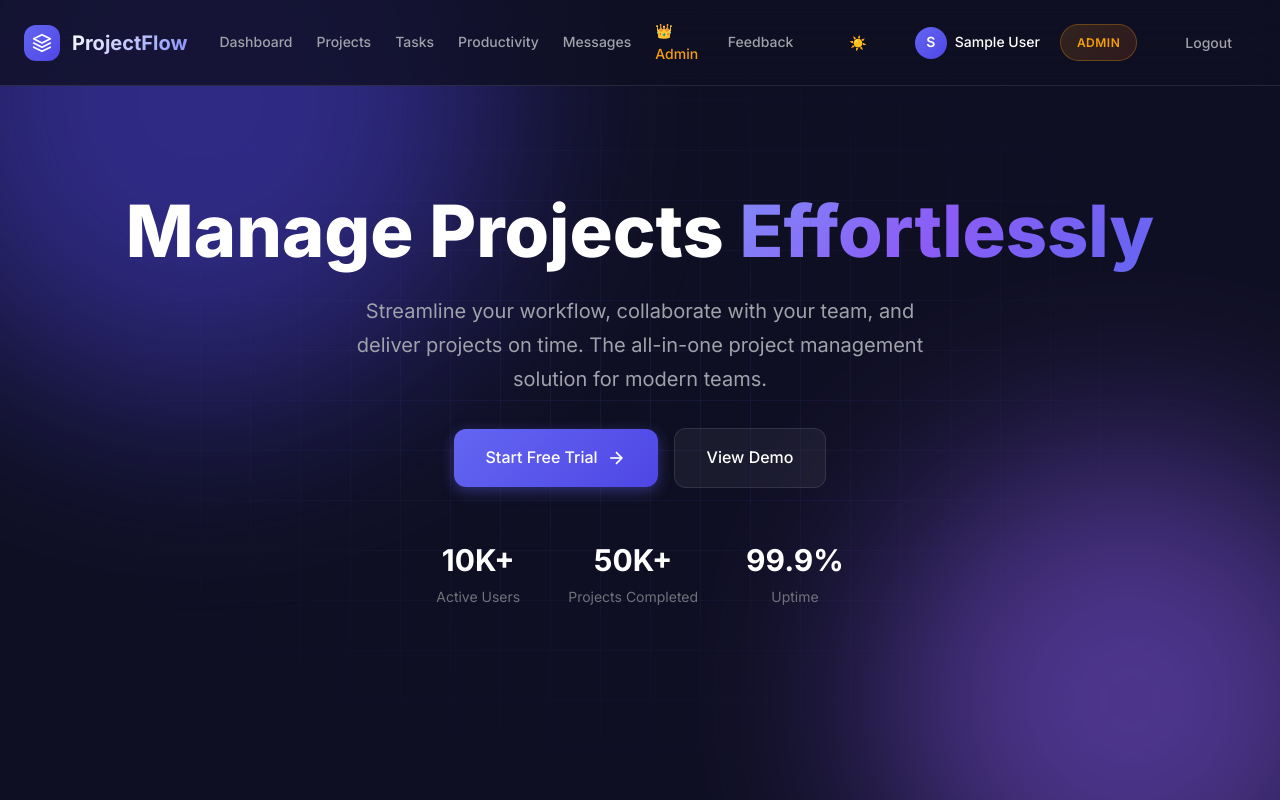
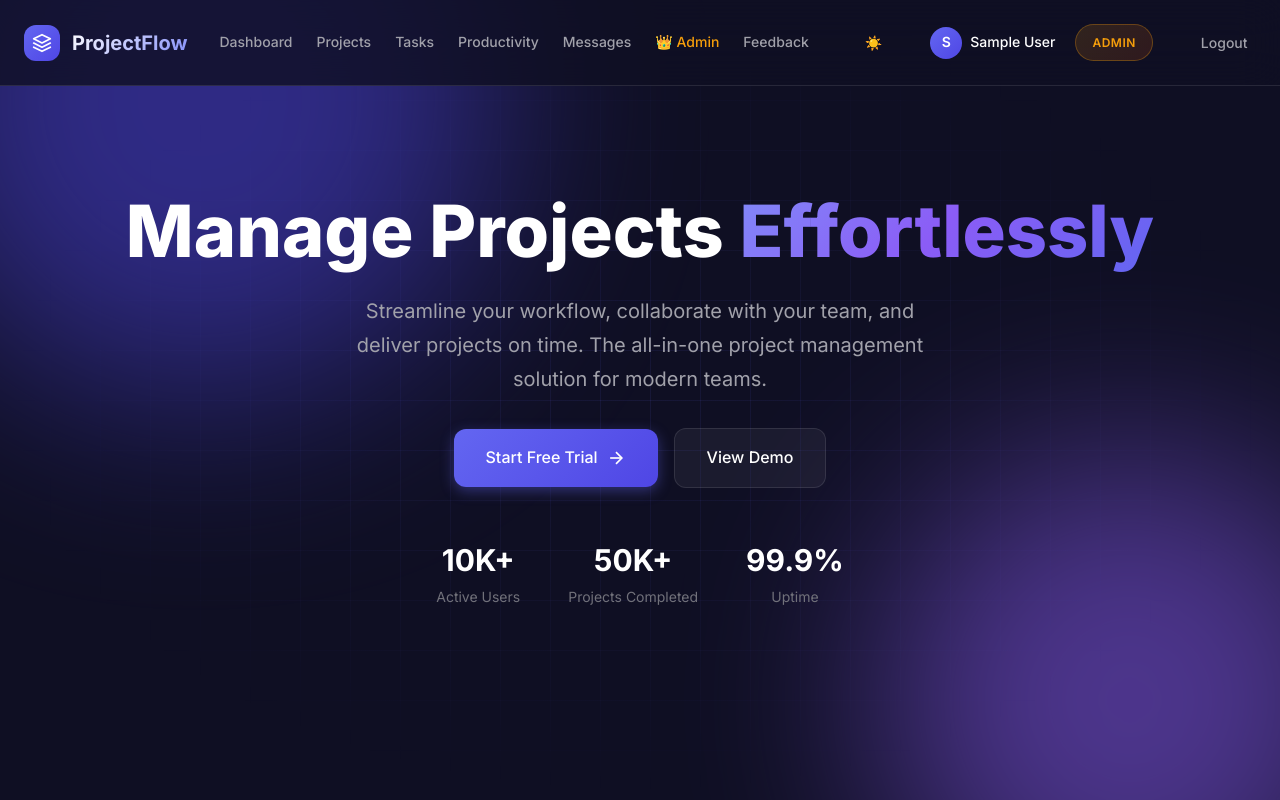
Before and after one commit to jeevansambath-2004/frontend, a React (Create React App) app: page / in a window 1280 px wide. Shown: the top 800 px of the page. Built offline with nearby package versions, Linux system fonts and the light colour scheme; no server answers; sample sign-in values are in the browser's storage.

Commit message:
changed navbar

```diff
--- a/src/components/Navbar.css
+++ b/src/components/Navbar.css
@@ -61,8 +61,12 @@
     font-size: var(--text-sm);
     font-weight: 500;
     text-decoration: none;
-    transition: color var(--transition-fast);
+    transition: all var(--transition-fast);
     position: relative;
+    display: flex;
+    align-items: center;
+    gap: 6px;
+    white-space: nowrap;
 }
 
 .navbar-link::after {
```
